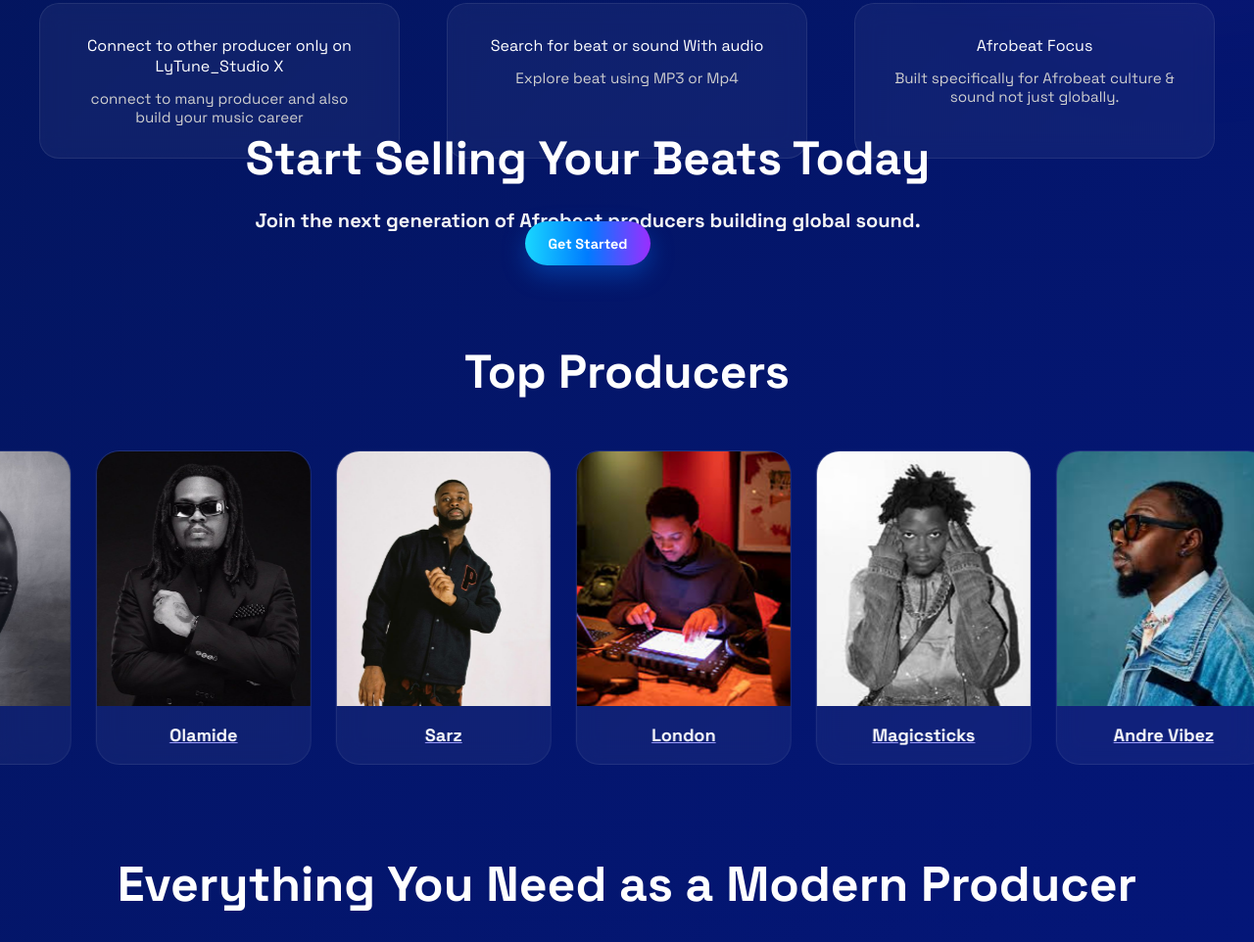
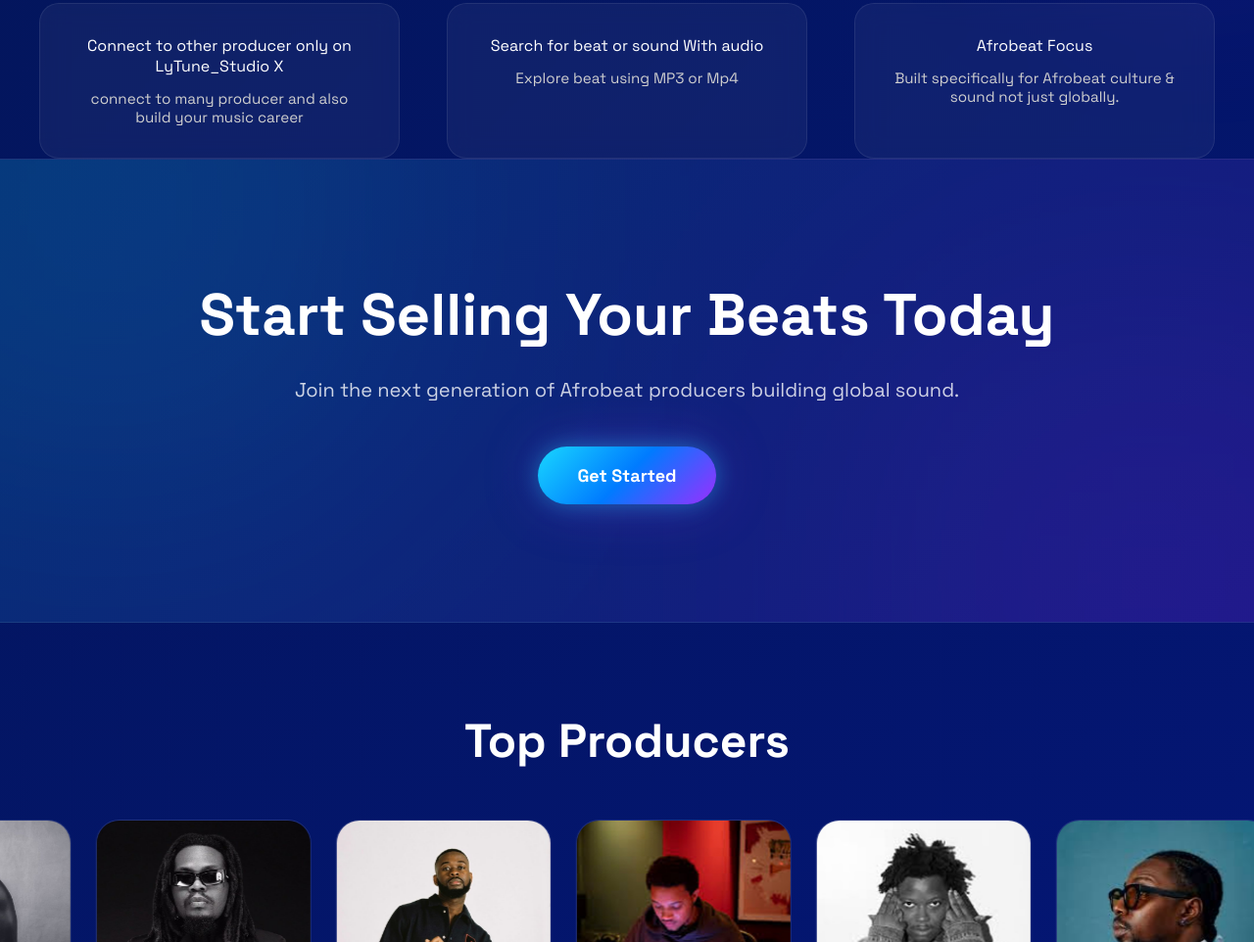
Before and after one commit to jessesticks272-ui/LyTune_Studio-X, a plain HTML site: page index.html in a window 1280 px wide. Shown: the part 980-1942 px from the top of the page at 98% size. Drawn offline with Linux system fonts and the light colour scheme.

```diff
--- a/style.css
+++ b/style.css
@@ -921,28 +921,137 @@
 }
 
 .cta{
+  width:100%;
+  padding:120px 30px;
+  text-align:center;
 
-  width: 100%;
-  max-width: 1200px;
-  text-align: center;;
-  color: whitesmoke;
-  position: relative;
-  z-index: 1;
+  background:linear-gradient(
+    135deg,
+    rgba(25,215,255,.12),
+    rgba(155,46,255,.12)
+  );
+
+  border-top:1px solid rgba(255,255,255,.08);
+  border-bottom:1px solid rgba(255,255,255,.08);
+
+  position:relative;
+  overflow:hidden;
+}
+
+.cta::before{
+  content:"";
+  position:absolute;
+  width:450px;
+  height:450px;
+
+  background:#19D7FF;
+
+  filter:blur(180px);
+  opacity:.18;
+
+  top:-180px;
+  left:-120px;
+}
+
+.cta::after{
+  content:"";
+  position:absolute;
+  width:450px;
+  height:450px;
+
+  background:#9B2EFF;
+
+  filter:blur(180px);
+  opacity:.18;
+
+  bottom:-180px;
+  right:-120px;
 }
 
 .cta h2{
-   text-align: center;
-  font-size: 48px;
-  font-weight: 800;
-  line-height: 0;
-  margin-bottom: 50px;
-  color: var(--white);
+  position:relative;
+  z-index:2;
+
+  font-size:60px;
+  font-weight:800;
+
+  color:#fff;
+
+  margin-bottom:20px;
 }
 
 .cta p{
-  text-align: center;
-  font-size: 20px;
-  font-weight: bold;
-  color: whitesmoke;
-  margin: auto;
+  position:relative;
+  z-index:2;
+
+  max-width:700px;
+  margin:auto;
+
+  font-size:20px;
+  line-height:1.8;
+
+  color:rgba(255,255,255,.8);
+
+  margin-bottom:40px;
 }
+
+.cta .main-btn{
+  position:relative;
+  z-index:2;
+
+  display:inline-flex;
+  align-items:center;
+  justify-content:center;
+
+  padding:18px 40px;
+
+  border-radius:999px;
+
+  text-decoration:none;
+
+  font-size:18px;
+  font-weight:700;
+
+  color:#fff;
+
+  background:linear-gradient(
+    135deg,
+    #19D7FF,
+    #007BFF,
+    #9B2EFF
+  );
+
+  box-shadow:
+  0 0 25px rgba(25,215,255,.4),
+  0 0 60px rgba(155,46,255,.25);
+
+  transition:.3s ease;
+}
+
+.cta .main-btn:hover{
+  transform:translateY(-5px) scale(1.05);
+
+  box-shadow:
+  0 0 35px rgba(25,215,255,.6),
+  0 0 90px rgba(155,46,255,.4);
+}
+@media(max-width:768px){
+
+  .cta{
+    padding:90px 20px;
+  }
+
+  .cta h2{
+    font-size:38px;
+  }
+
+  .cta p{
+    font-size:16px;
+  }
+
+  .cta .main-btn{
+    width:100%;
+    max-width:280px;
+  }
+
+}
```
